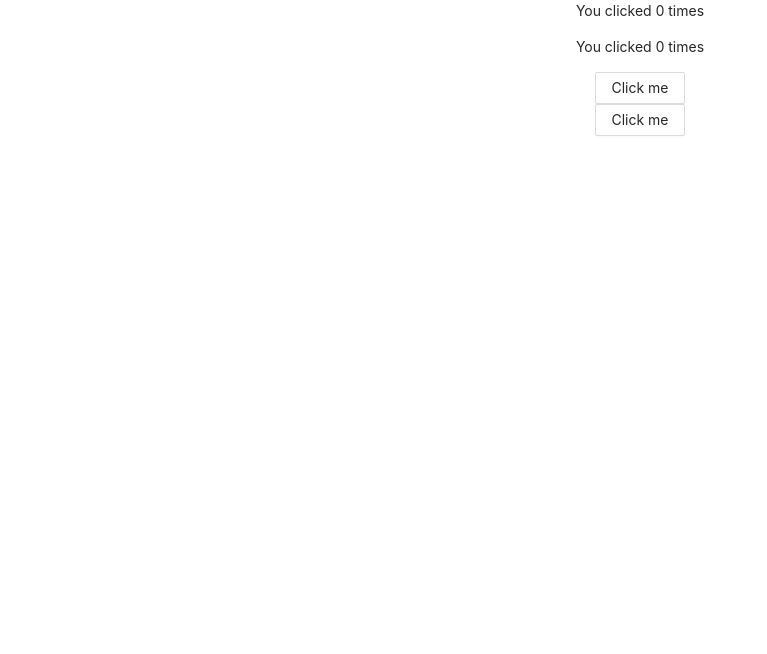
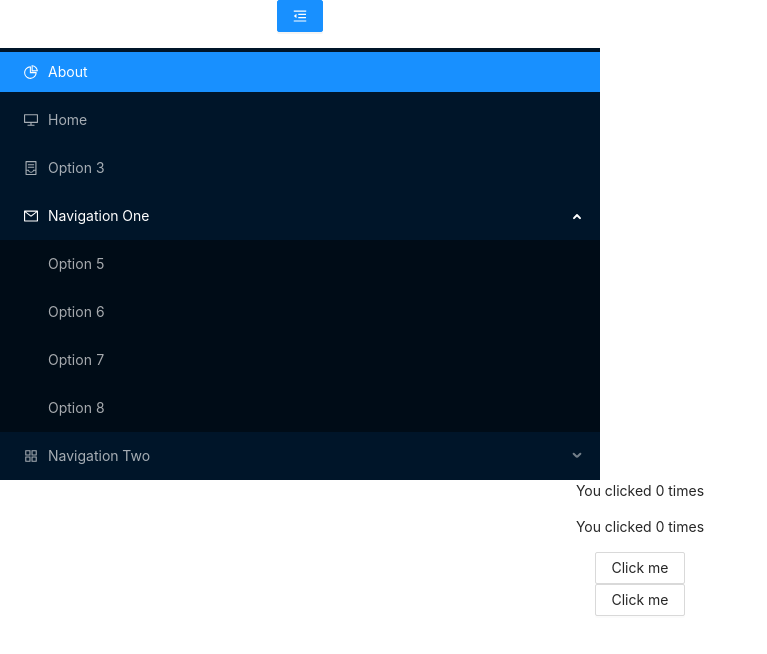
Before and after one commit to wynomoon/react-demo, a React (Create React App) app: page / in a window 1280 px wide. Shown: the top 654 px of the page, without its empty margins (0-767 px from the left). Built offline with nearby package versions, Linux system fonts and the light colour scheme.

Commit message:
初始化

```diff
--- a/package.json
+++ b/package.json
@@ -37,5 +37,9 @@
       "last 1 firefox version",
       "last 1 safari version"
     ]
+  },
+  "devDependencies": {
+    "less": "^4.1.1",
+    "less-loader": "^8.1.0"
   }
 }
--- a/src/App.jsx
+++ b/src/App.js
@@ -3,8 +3,7 @@ import "./App.css";
 import React, { useEffect, useState } from "react";
 
 import { Button } from "antd";
-
-// import Nav from "./components/Nav";
+import Nav from "./components/Nav/Nav";
 
 function App() {
   const [count, setCount] = useState(0);
@@ -14,7 +13,7 @@ function App() {
   });
   return (
     <div className="App">
-      {/* <Nav /> */}
+      <Nav />
       <p>You clicked {count} times</p>
       <p>You clicked {count1} times</p>
       <Button onClick={() => setCount(count + 1)}>Click me</Button>
--- a/src/components/Nav.jsx
+++ b/src/components/Nav/Nav.jsx
@@ -1,3 +1,5 @@
+import "./nav.less";
+
 import {
   AppstoreOutlined,
   ContainerOutlined,
@@ -10,6 +12,7 @@ import {
 import { Button, Menu } from "antd";
 import { Link, Route, BrowserRouter as Router, Switch } from "react-router-dom";
 import React, { useState } from "react";
+
 const { SubMenu } = Menu;
 
 export default function Nav() {
@@ -19,6 +22,7 @@ export default function Nav() {
       <div style={{ width: 600 }}>
         <Button
           type="primary"
+          class="navBtn"
           onClick={() => setcol(!collapsed)}
           style={{ marginBottom: 16 }}
         >
--- /dev/null
+++ b/src/components/Nav/nav.less
@@ -0,0 +1,4 @@
+.navBtn {
+  left: 0;
+  color: rgb(204, 73, 73);
+}
--- a/src/index.js
+++ b/src/index.js
@@ -1,6 +1,6 @@
 import './index.css';
 
-import App from './App.jsx';
+import App from './App.js';
 import React from 'react';
 import ReactDOM from 'react-dom';
 import reportWebVitals from './reportWebVitals';
```
Also changed, not shown: 2 other files (tests, documents, lock files or other folders).
